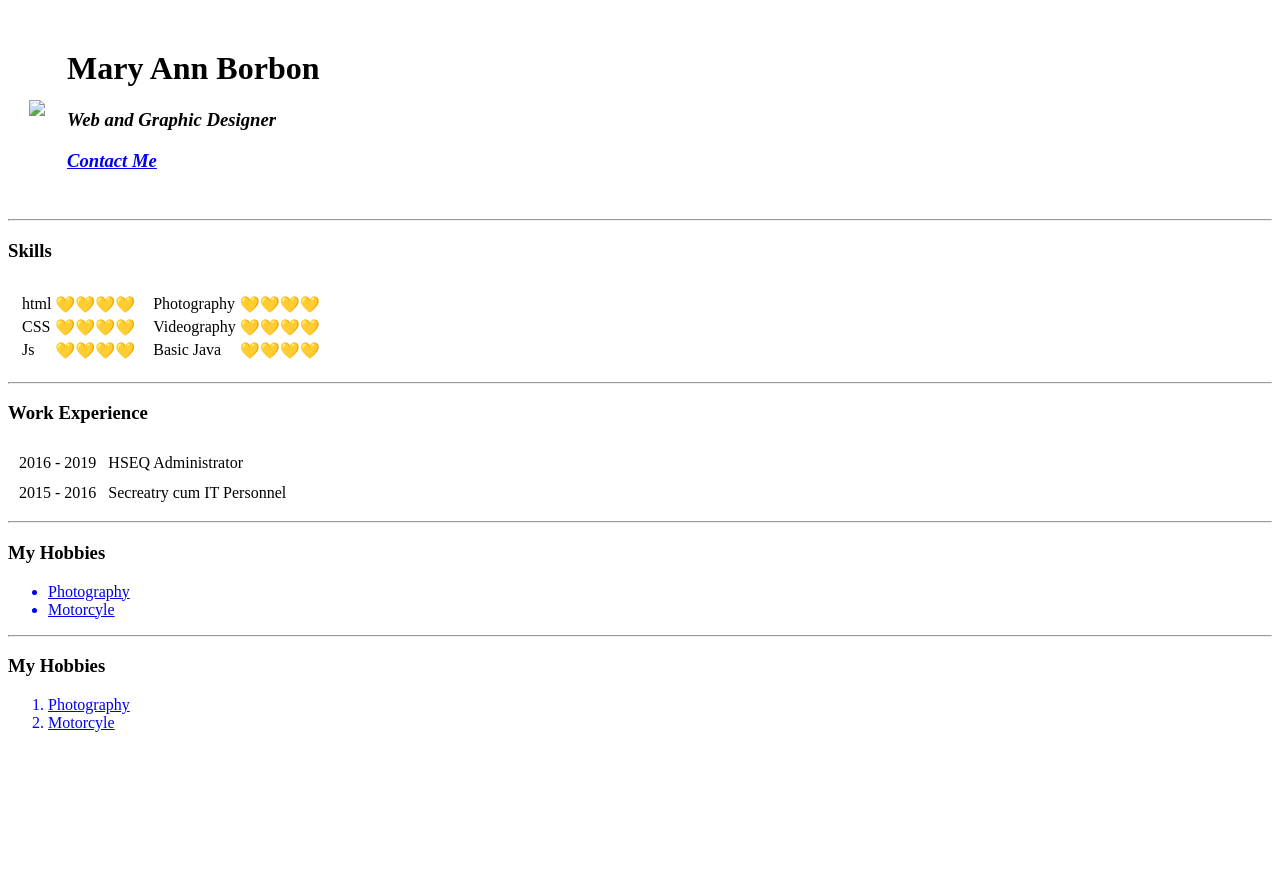
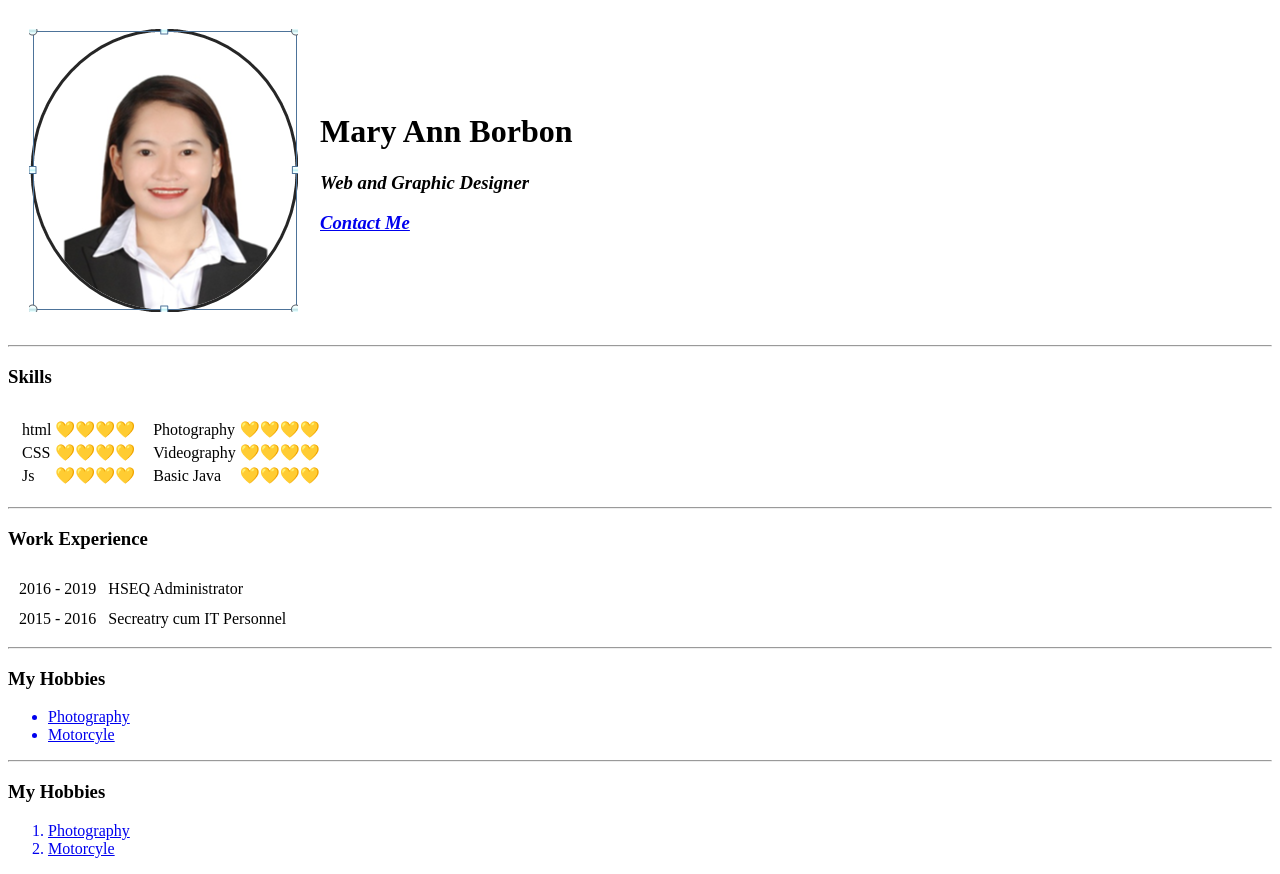
Before and after one commit to Mary202020/cv, a plain HTML site: page index.html in a window 1280 px wide. Before the commit the page ends 800 px from the top, so only its background shows below. Drawn offline with Linux system fonts and the light colour scheme.

Commit message:
Update index.html

```diff
--- a/index.html
+++ b/index.html
@@ -9,7 +9,7 @@
 <body>
     <table cellspacing=20;>
       <tr>
-        <td><img src="capture.png"></td>
+        <td><img src="images/Capture.png"></td>
         <td><strong>
           <h1>Mary Ann Borbon</h1>
         </strong>
```
